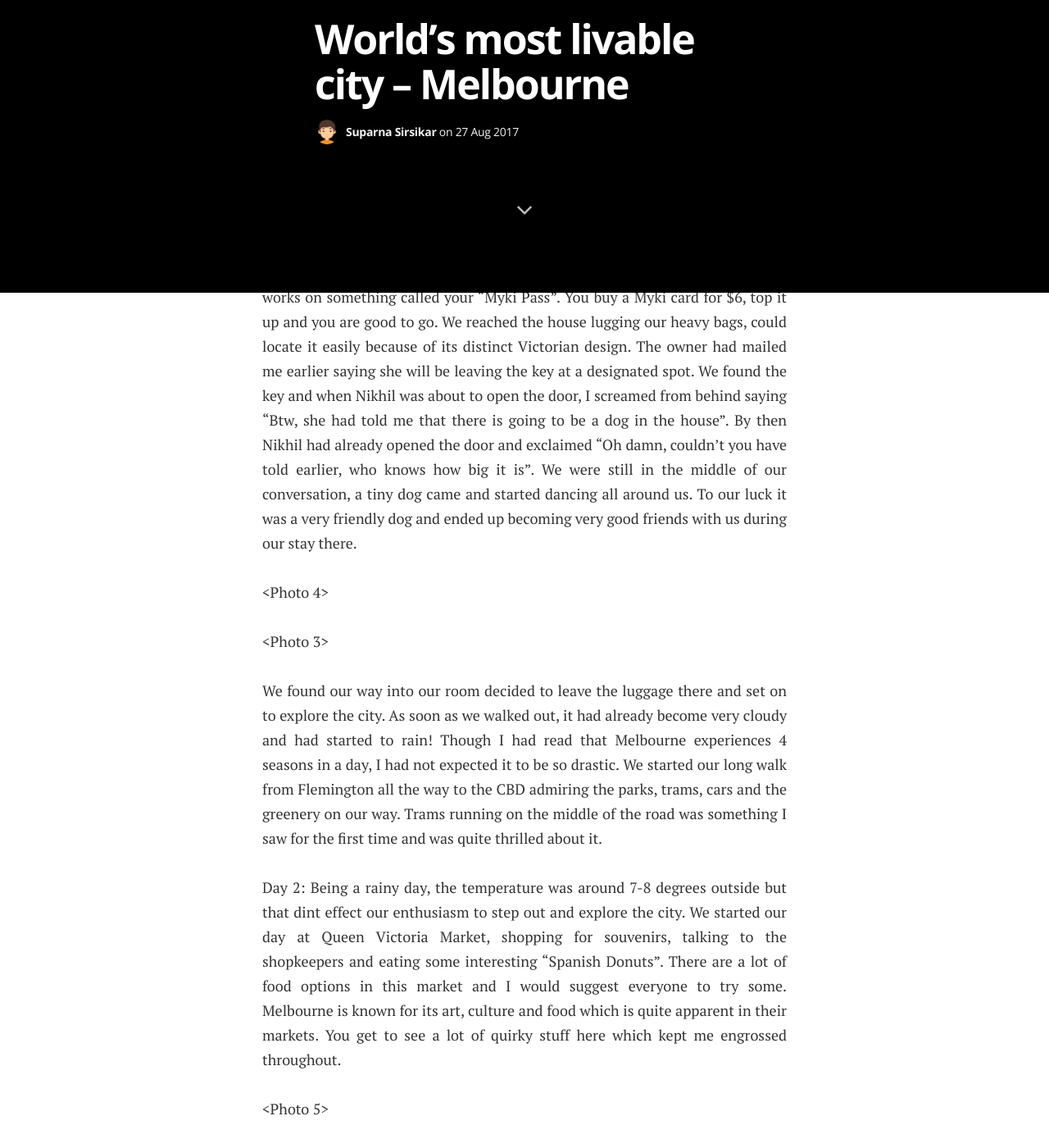
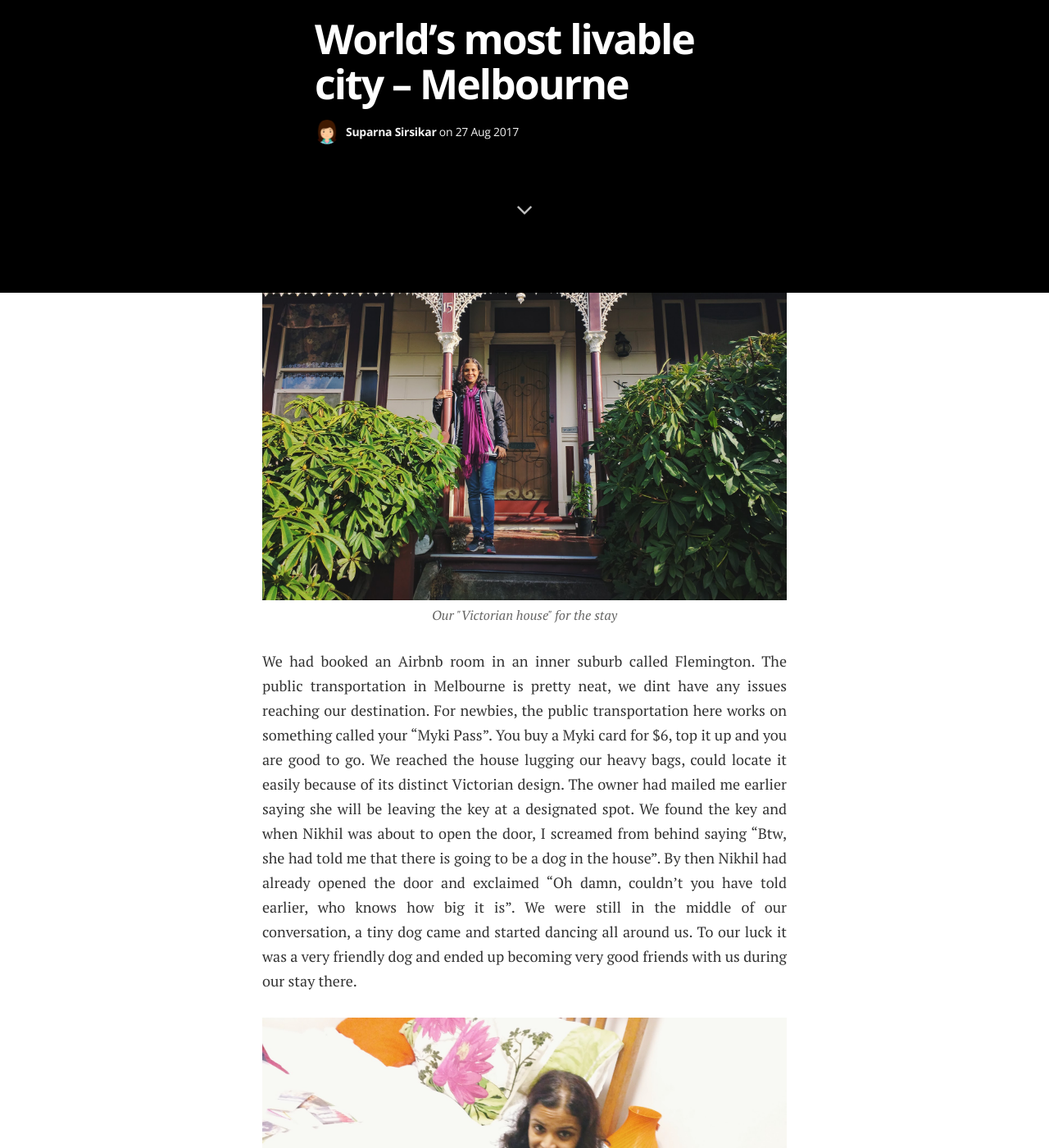
Before and after one commit to sandeepraju/sanchaara.in, a Jekyll site: the page built from _posts/2017-09-16-melbourne.md, in a window 1280 px wide and 1400 px high, scrolled down 1043 px. Shown: the whole window at 82% size. Built offline with Jekyll 4.4.1, drawn with Linux system fonts in a browser that asks for light colours; nearby versions of some CDN libraries; some web fonts are replaced; some of the changed text lies outside the part shown.

Commit message:
Update 2017-09-16-melbourne.md

```diff
--- a/_posts/2017-09-16-melbourne.md
+++ b/_posts/2017-09-16-melbourne.md
@@ -5,58 +5,63 @@ date:   2017-08-27 00:00:00
 categories: australia
 tags: scenic
 author: Suparna Sirsikar
-author_image: /assets/images/boy.png
-image: /assets/article_images/2017-08-27-sydney/The-famous-Sydney-Harbour-Bridge.jpg
+author_image: /assets/images/girl.png
+image: /assets/article_images/2017-09-16-melbourne/coverpicture.jpg
 comments: true
 ---
 
 “Ladies and gentlemen, as we start our descent, please make sure your seat backs and tray tables are in upright position”, I woke up to the announcement as it was an early morning flight from Sydney to Melbourne. It took a moment for me to comprehend where I was and later I started staring out of the window to find beautiful lush green meadows, grazing cattle, well laid out roads and tiny houses. I began adoring the city right from this moment. As our flight landed, Nikhil persuaded me to put on my jacket saying it will be cold, but I resisted saying “Its ok, just a short walk into the airport, I’ll manage”. The minute I stepped out the aircraft I realized I can’t manage :D It was 10 degrees outside though sun was bright in the sky. This kind of gave me a taste of what the next 4 days of my trip would be like.
 
-<Photo 2>
+![Our "Victorian house" for the stay](/assets/article_images/2017-09-16-melbourne/victorianhouse.jpg)
+
 We had booked an Airbnb room in an inner suburb called Flemington. The public transportation in Melbourne is pretty neat, we dint have any issues reaching our destination. For newbies, the public transportation here works on something called your “Myki Pass”. You buy a Myki card for $6, top it up and you are good to go. We reached the house lugging our heavy bags, could locate it easily because of its distinct Victorian design. The owner had mailed me earlier saying she will be leaving the key at a designated spot. We found the key and when Nikhil was about to open the door, I screamed from behind saying “Btw, she had told me that there is going to be a dog in the house”. By then Nikhil had already opened the door and exclaimed “Oh damn, couldn’t you have told earlier, who knows how big it is”. We were still in the middle of our conversation, a tiny dog came and started dancing all around us. To our luck it was a very friendly dog and ended up becoming very good friends with us during our stay there.
 
-<Photo 4>
+![](/assets/article_images/2017-09-16-melbourne/photo4.jpg)
 
-<Photo 3>
+![Trams - an integral part of public transportation](/assets/article_images/2017-09-16-melbourne/trams.jpg)
 
 We found our way into our room decided to leave the luggage there and set on to explore the city. As soon as we walked out, it had already become very cloudy and had started to rain! Though I had read that Melbourne experiences 4 seasons in a day, I had not expected it to be so drastic. We started our long walk from Flemington all the way to the CBD admiring the parks, trams, cars and the greenery on our way. Trams running on the middle of the road was something I saw for the first time and was quite thrilled about it.
 
 Day 2:
 Being a rainy day, the temperature was around 7-8 degrees outside but that dint effect our enthusiasm to step out and explore the city. We started our day at Queen Victoria Market, shopping for souvenirs, talking to the shopkeepers and eating some interesting “Spanish Donuts”. There are a lot of food options in this market and I would suggest everyone to try some. Melbourne is known for its art, culture and food which is quite apparent in their markets. You get to see a lot of quirky stuff here which kept me engrossed throughout.
 
-<Photo 5>
+![Food stalls at Queen Victoria Market](/assets/article_images/2017-09-16-melbourne/foodstalls.jpg)
 
-<Photo 6>
+![How would you like a haircut at this quirky hair salon? :D](/assets/article_images/2017-09-16-melbourne/salon.jpg)
 
 From here we headed to the Federation Square which is one of the major landmarks of the city. Federation Square is a mixed-use development in the inner city of Melbourne and centered on three major public spaces – St. Paul's Court, The Square, and The Atrium.
 
-<photo 7>
+![Federation Square](/assets/article_images/2017-09-16-melbourne/federationsquare.jpg)
 
 The main highlight of the day was visiting St Kilda at dusk to meet the little penguins. The penguins come out on the rocks at the St Kilda Pier during sunset. A word of advice if you want to visit, do carry enough winter wear as it can get very cold here as the sun goes down the horizon. While we were waiting for the sunset, we met a local middle aged guy with whom we had a very interesting conversation about how he has been coming there since he was young and how things have remained the same in spite of all the changes. We were lucky to spot a baby penguin who was probably waking up from his sleep inside the rocks although we could not capture him in our camera as flash photography is now allowed here.
 
-<Photo 8>
+![St Kilda Pier](/assets/article_images/2017-09-16-melbourne/kildapier.jpg)
 
 Day 3:
 I was excited to see the sun out in the morning. This morning we had our breakfast while befriending the pets – Sharon, Fennigan and Kara. Adorable little creatures and extremely well mannered.
 
-<photo 14>
+![Sharon, the cat joining us for breakfast](/assets/article_images/2017-09-16-melbourne/cat.jpg)
 
-<photo 15>
+![St Kilda Pier](/assets/article_images/2017-09-16-melbourne/kildapier.jpg)
 
 We took the tram from Flemington to the CBD and started walking towards the Melbourne Museum. The Carlton gardens on the way to the museum looked like one of the places described in Enid Blyton’s books which I used to adore reading as a kid. Looking at well laid out pathways, the lush green grass, the autumn-orange colored leaves of trees, tiny pools with ducks waddling around, we could not help but sit on a bench for some time to just soak it all in.
 
-<photo 9>
+![First time petting a rabbit :D](/assets/article_images/2017-09-16-melbourne/rabbit.jpg)
 
 After a short walk from the Melbourne Museum, we were at the Parliament of Victoria which I was very keen to visit as they let you watch the sitting. But since it was a weekend, there was no sitting and Nikhil was quite disappointed to have overlooked this detail while planning out our itinerary. While he was contemplating on what to do next, I said “Come, I have a place in mind which I am sure will cheer you up!”
 After a good 15 minute walk, with him mumbling about how he should have checked the details properly, we reached Lygon Street. This street is synonymous with the Italian community of Melbourne very popular for its street side Italian restaurants and alfresco cafes. We settled down on a street side table at the famous restaurant “Tiamo” (which I had researched in advance and had found that it serves delicious vegetarian food as well). After lunch I said “See I had told you this will cheer you up”. I remember him wiping his lips after all the pizza, tiramisu and hot chocolate saying “I had no idea I am this easy to please” :D :D
 
-<photo 10>
+![For the sweet tooth - Tiramisu](/assets/article_images/2017-09-16-melbourne/tiramisu.jpg)
 
 Took a short walk to the State Library of Victoria, which has public access. This is an enormous library with some painting exhibits, definitely worth a visit to see the enormous collection of books and people completely engrossed in reading. For all the not-so-book-lovers, there is free wifi access here :P
 The last stop was at the Cook’s cottage which is housed in the Fitzroy Gardens. For all the dog lovers, this garden is a must visit place where pet owners bring their poodles for a stroll. The Cook’s cottage was constructed in 1755 in the English village of Great Ayton, North Yorkshire, by the parents of Captain James Cook and was brought to Melbourne in 1934 by Sir Russell Grimwade, as a part of a bid. The inside of the cottage includes centuries-old antiques and is stylised in the way of the 18th century, as are the clothes of the volunteer guides. We got to try some Victorian styled clothes as well, which was pretty cool.
 
-<photo 11>
+![The cooks cottage](/assets/article_images/2017-09-16-melbourne/cottage.jpg)
 
-<photo 12>
+![Dressed as the Victorians :D](/assets/article_images/2017-09-16-melbourne/dressed.jpg)
+
 Bidding adieu to this amazing place, the sadness of a vacation coming to an end, the joy of going back home with so many stories to share, the excitement to plan more vacations like this in the future were the thoughts in my mind while sitting on one of the benches at the docklands waterfront.
-<photo 13>
+
+![Sunset - Doclands](/assets/article_images/2017-09-16-melbourne/sunset.jpg)
+
+**Trip duration:**  4 days, 4 nights.
```
